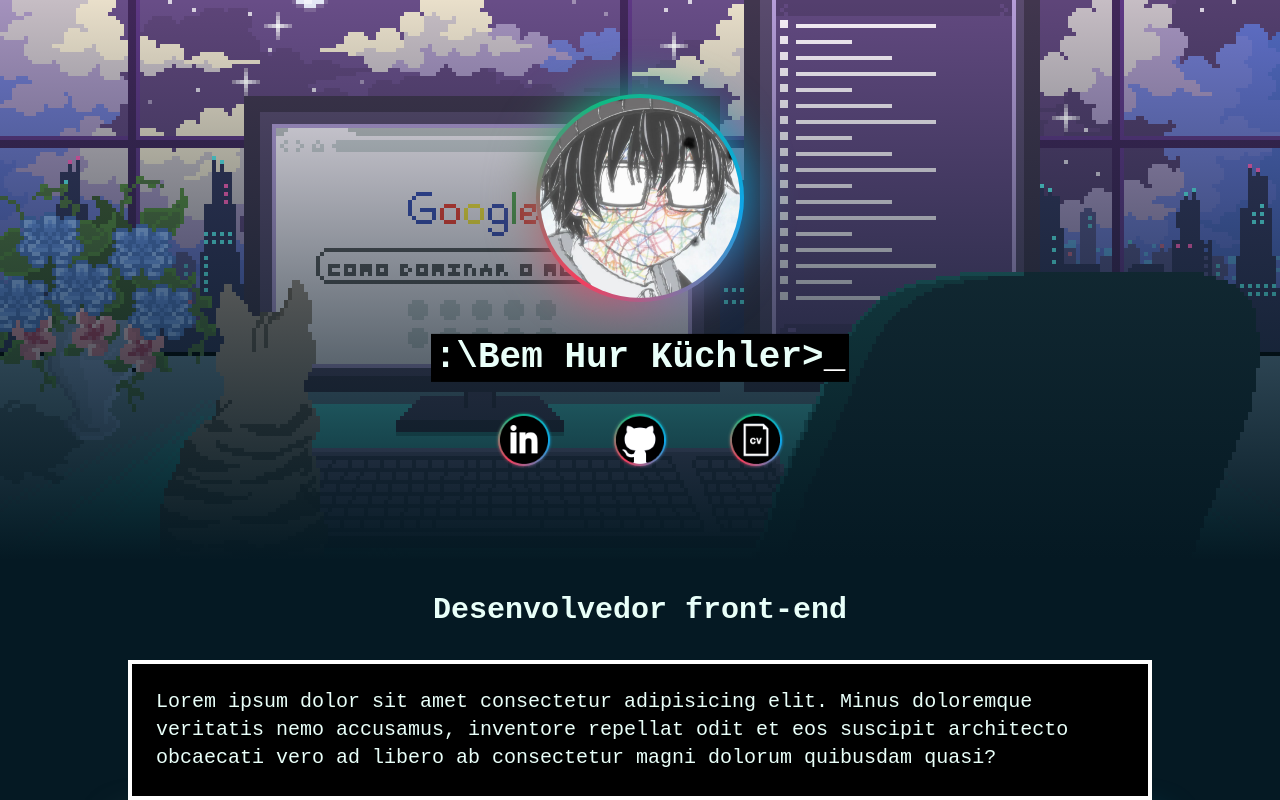
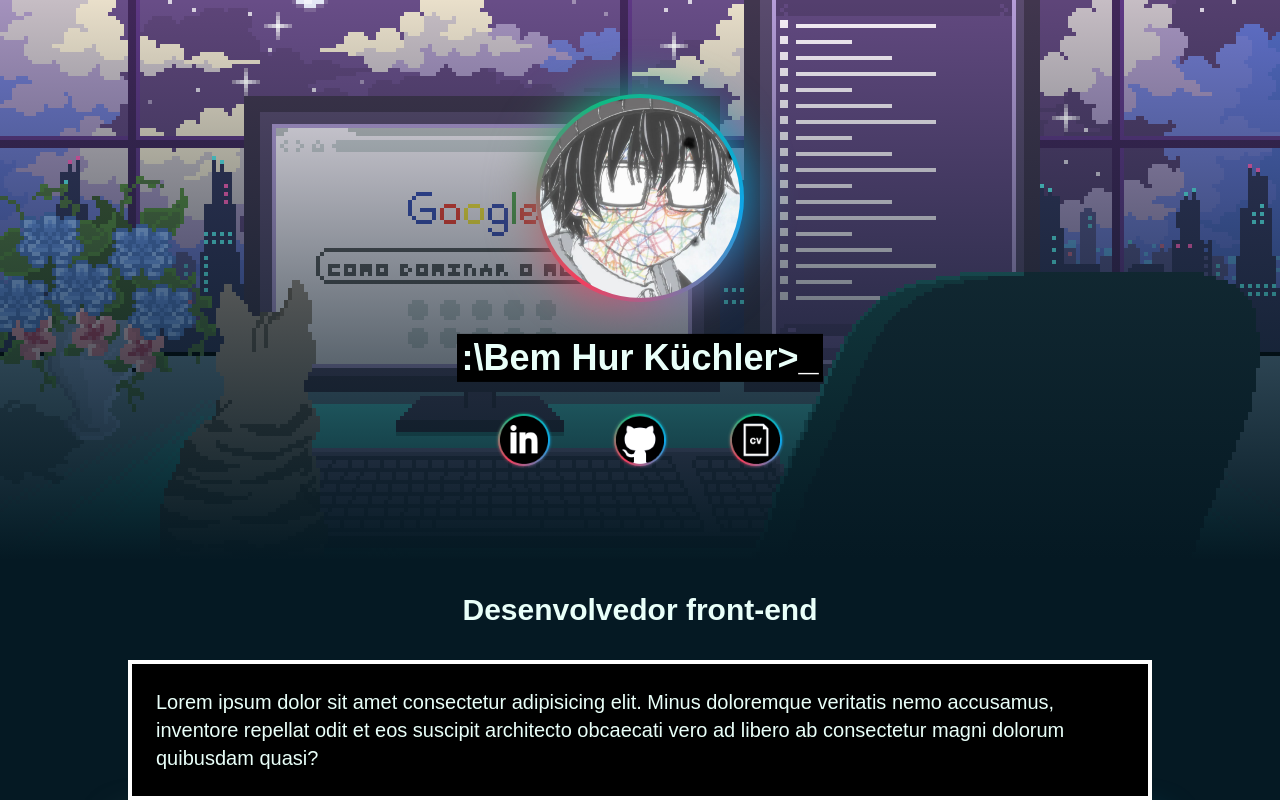
Before and after one commit to benhurk/Benhur-Dev, a React (Vite) app: page / in a window 1280 px wide. Shown: the top 800 px of the page. Built offline with nearby package versions, Linux system fonts and the light colour scheme; a web font is replaced by a local one.

Commit message:
Changed the main font

```diff
--- a/tailwind.config.js
+++ b/tailwind.config.js
@@ -7,7 +7,7 @@ export default {
   theme: {
     extend: {
       fontFamily: {
-        'main': '"Anonymous Pro", monospace'
+        'main': '"Geo", sans-serif'
       },
 
       colors: {
```
